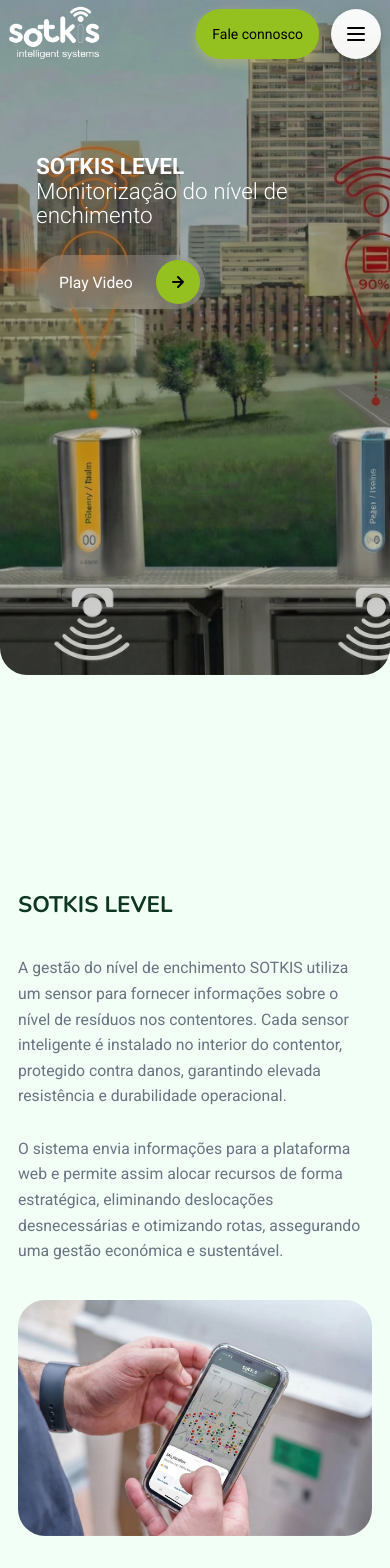
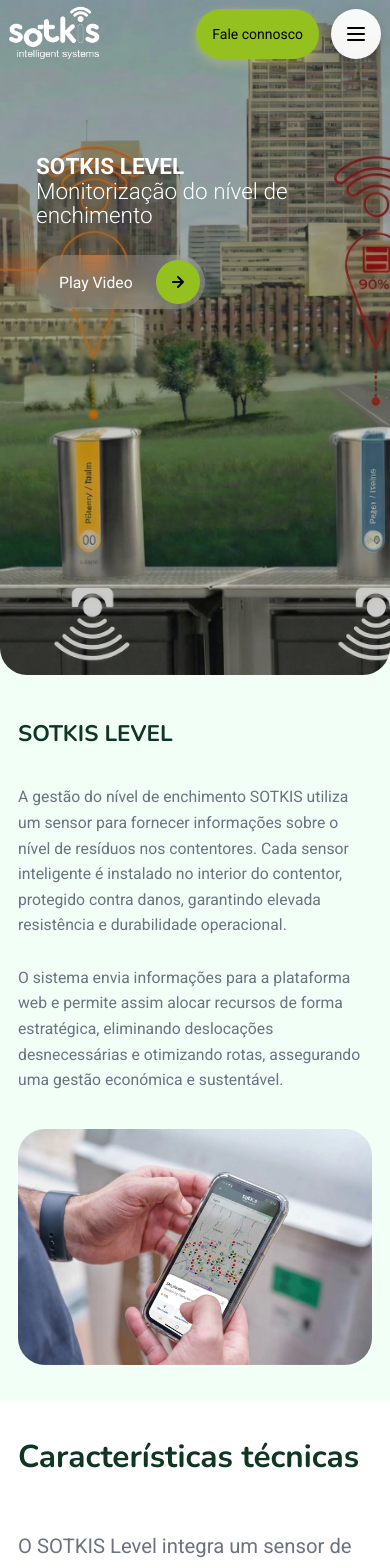
Before and after one commit to Sotkon/sotkis-website, a React (Vite) app: page /level in a window 390 px wide. Shown: the top 1568 px of the page. Built offline with nearby package versions, Linux system fonts and the light colour scheme.

Commit message:
feat: create Level page stylesheet with hero, sensor, and stages section layouts

```diff
--- a/src/pages/Level.css
+++ b/src/pages/Level.css
@@ -600,8 +600,8 @@
   }
 
   .level__intro {
-    padding: var(--spacing-4xl) 0 var(--spacing-3xl);
-    margin-top: 0;
+    padding: var(--spacing-xl) 0 var(--spacing-2xl);
+    margin-top: var(--spacing-md) !important;
   }
 
   .level__intro .container {
@@ -778,8 +778,8 @@
   }
 
   .level__intro {
-    padding: var(--spacing-3xl) 0 var(--spacing-2xl);
-    margin-top: 0;
+    padding: var(--spacing-lg) 0 var(--spacing-xl);
+    margin-top: var(--spacing-md) !important;
   }
 
   .level__intro-content h2 {
```
